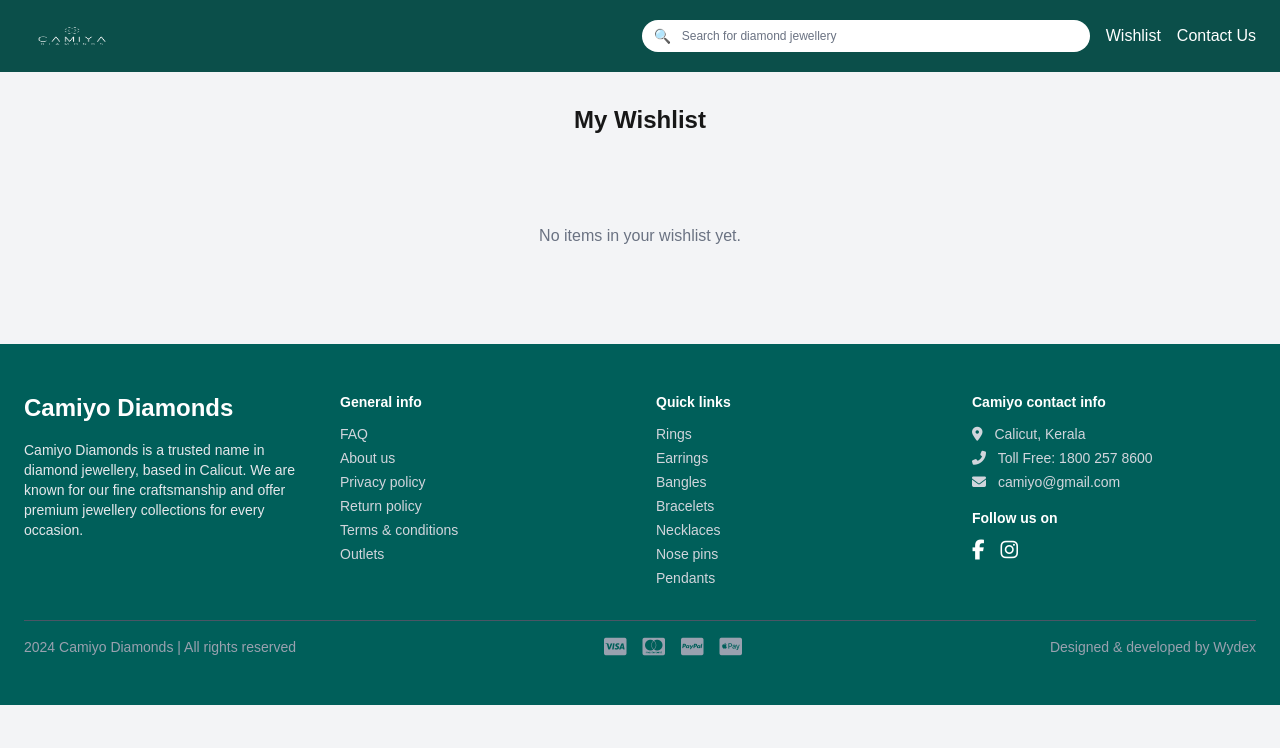
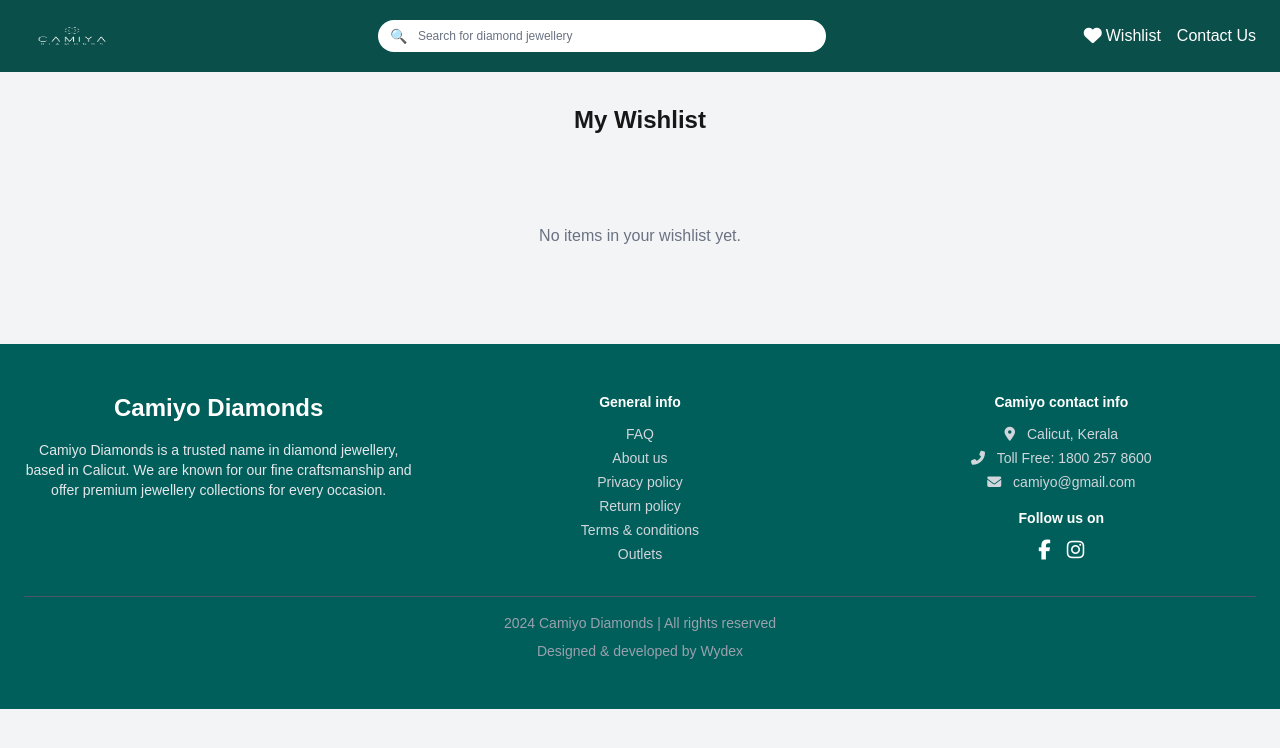
Before and after one commit to WydexMedia/camiya, a Next.js app: page /category/wishlist in a window 1280 px wide. Shown: the top 748 px of the page. Built offline with nearby package versions, Linux system fonts and the light colour scheme.

Commit message:
footer change and wishlist changes

```diff
--- a/src/app/components/Footer.tsx
+++ b/src/app/components/Footer.tsx
@@ -35,23 +35,7 @@
             </ul>
           )}
         </div>
-        <div className="border-t border-gray-600">
-          <button className="w-full flex justify-between items-center py-3 font-semibold" onClick={() => setOpen(o => ({...o, quick: !o.quick}))}>
-            Quick links
-            <span>{open.quick ? "-" : "+"}</span>
-          </button>
-          {open.quick && (
-            <ul className="space-y-1 text-gray-300 pb-3">
-              <li><a href="#">Rings</a></li>
-              <li><a href="#">Earrings</a></li>
-              <li><a href="#">Bangles</a></li>
-              <li><a href="#">Bracelets</a></li>
-              <li><a href="#">Necklaces</a></li>
-              <li><a href="#">Nose pins</a></li>
-              <li><a href="#">Pendants</a></li>
-            </ul>
-          )}
-        </div>
+
         <div className="border-t border-gray-600">
           <button className="w-full flex justify-between items-center py-3 font-semibold" onClick={() => setOpen(o => ({...o, contact: !o.contact}))}>
             Camiyo contact info
@@ -72,16 +56,19 @@
           )}
         </div>
       </div>
-      {/* Desktop Grid */}
-      <div className="hidden md:grid grid-cols-1 md:grid-cols-4 gap-8 mb-8">
-        {/* Logo & Description */}
+      {/* Desktop Grid - 3 columns, perfectly aligned */}
+      <div className="hidden md:grid grid-cols-3 gap-8 mb-8 text-center">
+        {/* Logo & Description - Centered */}
+        <div className="flex flex-col justify-between h-full items-center text-center">
           <div>
             <h1 className="text-2xl font-bold text-white mb-4">Camiyo Diamonds</h1>
             <p className="text-gray-200">
               Camiyo Diamonds is a trusted name in diamond jewellery, based in Calicut. We are known for our fine craftsmanship and offer premium jewellery collections for every occasion.
             </p>
           </div>
-        {/* General Info */}
+        </div>
+        {/* General Info - Centered */}
+        <div className="flex flex-col justify-between h-full items-center text-center">
           <div>
             <h4 className="font-semibold mb-3">General info</h4>
             <ul className="space-y-1 text-gray-300">
@@ -93,20 +80,9 @@
               <li><a href="#">Outlets</a></li>
             </ul>
           </div>
-        {/* Quick Links */}
-        <div>
-          <h4 className="font-semibold mb-3">Quick links</h4>
-          <ul className="space-y-1 text-gray-300">
-            <li><a href="#">Rings</a></li>
-            <li><a href="#">Earrings</a></li>
-            <li><a href="#">Bangles</a></li>
-            <li><a href="#">Bracelets</a></li>
-            <li><a href="#">Necklaces</a></li>
-            <li><a href="#">Nose pins</a></li>
-            <li><a href="#">Pendants</a></li>
-          </ul>
         </div>
-        {/* Contact Info */}
+        {/* Contact Info - Centered */}
+        <div className="flex flex-col justify-between h-full items-center text-center">
           <div>
             <h4 className="font-semibold mb-3">Camiyo contact info</h4>
             <div className="mb-4 space-y-1 text-gray-300">
@@ -116,23 +92,17 @@
             </div>
             <div>
               <p className="font-semibold mb-2">Follow us on</p>
-            <div className="flex space-x-4 text-xl text-white">
+              <div className="flex justify-center space-x-4 text-xl text-white">
                 <a href="https://www.facebook.com/camiyadiamonds/"><i className="fab fa-facebook-f hover:text-gray-300"></i></a>
-              {/* <a href="https://www.instagram.com/camiya.diamonds/?hl=en"><i className="fab fa-linkedin-in hover:text-gray-300"></i></a>÷ */}
                 <a href="https://www.instagram.com/camiya.diamonds/?hl=en"><i className="fab fa-instagram hover:text-gray-300"></i></a>
               </div>
             </div>
           </div>
         </div>
+      </div>
       {/* Footer Bottom */}
-      <div className="flex flex-col md:flex-row justify-between items-center border-t border-gray-600 pt-4 text-gray-400">
+      <div className="flex flex-col md:flex-col justify-center items-center border-t border-gray-600 pt-4 text-gray-400 text-center gap-2">
         <p>2024 Camiyo Diamonds | All rights reserved</p>
-        <div className="flex space-x-4 my-2 md:my-0 text-xl">
-          <i className="fab fa-cc-visa"></i>
-          <i className="fab fa-cc-mastercard"></i>
-          <i className="fab fa-cc-paypal"></i>
-          <i className="fab fa-cc-apple-pay"></i>
-        </div>
         <p>Designed & developed by <a href="https://wydexmedia.com">Wydex</a></p>
       </div>
     </footer>
--- a/src/app/components/Header.tsx
+++ b/src/app/components/Header.tsx
@@ -17,18 +17,24 @@
             <img className="w-24 h-12" src="/images/camiya-logo.png" alt="Logo" />
           </a>
         </div>
-        <div className="hidden md:flex items-center space-x-4 flex-1 justify-end">
+        <div className="hidden md:flex items-center space-x-4 flex-1 justify-center">
           <SearchBar />
-          <Link href="/category/wishlist" className="hover:underline">
-            Wishlist{wishlist.length > 0 && (
+        </div>
+        <div className="hidden md:flex items-center space-x-4 flex-none">
+          <Link href="/category/wishlist" className="hover:underline flex items-center relative">
+            <i className="fas fa-heart text-lg mr-1"></i>
+            <span className="font-medium">Wishlist</span>
+            {wishlist.length > 0 && (
               <span className="ml-1 bg-white text-teal-900 rounded-full px-2 py-0.5 text-xs font-bold">{wishlist.length}</span>
             )}
           </Link>
           <button className="hover:underline">Contact Us</button>
         </div>
         <div className="flex md:hidden items-center space-x-4">
-          <Link href="/category/wishlist" className="hover:underline">
-            Wishlist{wishlist.length > 0 && (
+          <Link href="/category/wishlist" className="hover:underline flex items-center relative">
+            <i className="fas fa-heart text-lg mr-1"></i>
+            <span className="font-medium">Wishlist</span>
+            {wishlist.length > 0 && (
               <span className="ml-1 bg-teal-900 text-white rounded-full px-2 py-0.5 text-xs font-bold border border-white">{wishlist.length}</span>
             )}
           </Link>
--- a/src/app/components/ProductCard.tsx
+++ b/src/app/components/ProductCard.tsx
@@ -14,8 +14,34 @@
   onBuyNow: (product: Product) => void;
 }
 
+const WishlistIconClicked = (
+<svg stroke="currentColor" fill="currentColor" strokeWidth="0" viewBox="0 0 512 512" height="1em" width="1em" xmlns="http://www.w3.org/2000/svg" style={{ color: "#E1306C", fontSize: "25px" }}>
+  <path d="M462.3 62.6C407.5 15.9 326 24.3 275.7 76.2L256 96.5l-19.7-20.3C186.1 24.3 104.5 15.9 49.7 62.6c-62.8 53.6-66.1 149.8-9.9 207.9l193.5 199.8c12.5 12.9 32.8 12.9 45.3 0l193.5-199.8c56.3-58.1 53-154.3-9.8-207.9z"></path>
+</svg>
+);
+
+const WishlistIconUnclicked = (
+  <svg
+    stroke="currentColor"
+    fill="none"
+    strokeWidth="0"
+    viewBox="0 0 24 24"
+    height="1em"
+    width="1em"
+    xmlns="http://www.w3.org/2000/svg"
+    style={{ color: "rgb(177, 194, 211)", fontSize: "25px" }}
+  >
+    <path
+      fillRule="evenodd"
+      clipRule="evenodd"
+      d="M12.0122 5.57169L10.9252 4.48469C8.77734 2.33681 5.29493 2.33681 3.14705 4.48469C0.999162 6.63258 0.999162 10.115 3.14705 12.2629L11.9859 21.1017L11.9877 21.0999L12.014 21.1262L20.8528 12.2874C23.0007 10.1395 23.0007 6.65711 20.8528 4.50923C18.705 2.36134 15.2226 2.36134 13.0747 4.50923L12.0122 5.57169ZM11.9877 18.2715L16.9239 13.3352L18.3747 11.9342L18.3762 11.9356L19.4386 10.8732C20.8055 9.50635 20.8055 7.29028 19.4386 5.92344C18.0718 4.55661 15.8557 4.55661 14.4889 5.92344L12.0133 8.39904L12.006 8.3918L12.005 8.39287L9.51101 5.89891C8.14417 4.53207 5.92809 4.53207 4.56126 5.89891C3.19442 7.26574 3.19442 9.48182 4.56126 10.8487L7.10068 13.3881L7.10248 13.3863L11.9877 18.2715Z"
+      fill="currentColor"
+    ></path>
+  </svg>
+)
+
 const formatPrice = (price: number) =>
-  "₹ " + price.toLocaleString("en-IN");
+  "₹ " + price.toLocaleString("en-IN")
 
 const ProductCard: React.FC<ProductCardProps> = ({ product, onBuyNow }) => {
   const { addToWishlist, removeFromWishlist, wishlist } = useWishlist();
@@ -28,10 +54,19 @@
       p.price === product.price
   );
 
+
+  const [animate, setAnimate] = React.useState(false);
+  const heartRef = React.useRef<HTMLSpanElement>(null);
+
   const handleWishlist = () => {
     if (!isWishlisted) {
       addToWishlist(product);
       notify("Added to wishlist");
+      // Reset animation if clicked rapidly
+      setAnimate(false);
+      void heartRef.current?.offsetWidth; // Force reflow
+      setAnimate(true);
+      setTimeout(() => setAnimate(false), 700); // Animation duration
     } else {
       removeFromWishlist(product);
       notify("Removed from wishlist");
@@ -47,12 +82,18 @@
           className="w-full h-40 sm:h-48 object-contain mx-auto"
         />
         <span
-          className={`absolute top-2 right-2 text-xl cursor-pointer transition-colors duration-300 select-none ${isWishlisted ? 'text-red-700 scale-125' : 'text-gray-400'}`}
+          ref={heartRef}
+          className={[
+            'absolute top-2 right-2 text-xl cursor-pointer select-none',
+            isWishlisted ? 'text-red-700' : 'text-gray-400',
+            animate ? 'animate-like-bounce' : ''
+          ].join(' ')}
           onClick={handleWishlist}
-          style={{ transition: 'color 0.3s, transform 0.3s' }}
+          style={{ transition: 'color 0.3s, transform 0.3s', display: 'inline-flex', alignItems: 'center', justifyContent: 'center' }}
         >
-          {isWishlisted ? '❤️' : '♡'}
+          {isWishlisted ? WishlistIconClicked : WishlistIconUnclicked}
         </span>
+
       </div>
       <p className="text-lg font-semibold mt-2">{formatPrice(product.price)}</p>
       <a href="#" className="text-sm text-teal-700 font-medium block mb-2">
```
Also changed, not shown: src/app/components/form.tsx (indentation only). Lines whose indentation alone changed are shown as unchanged.
